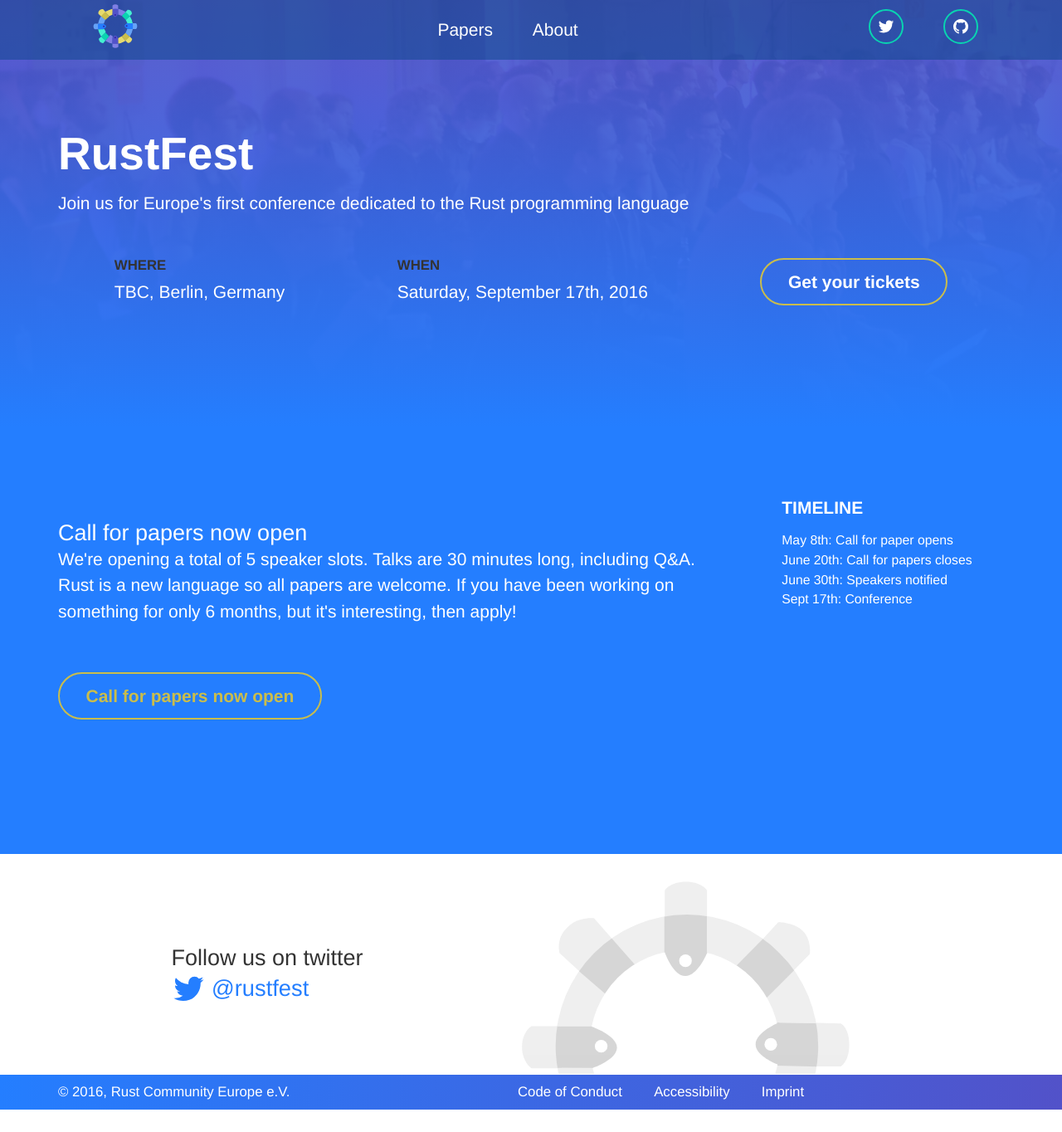
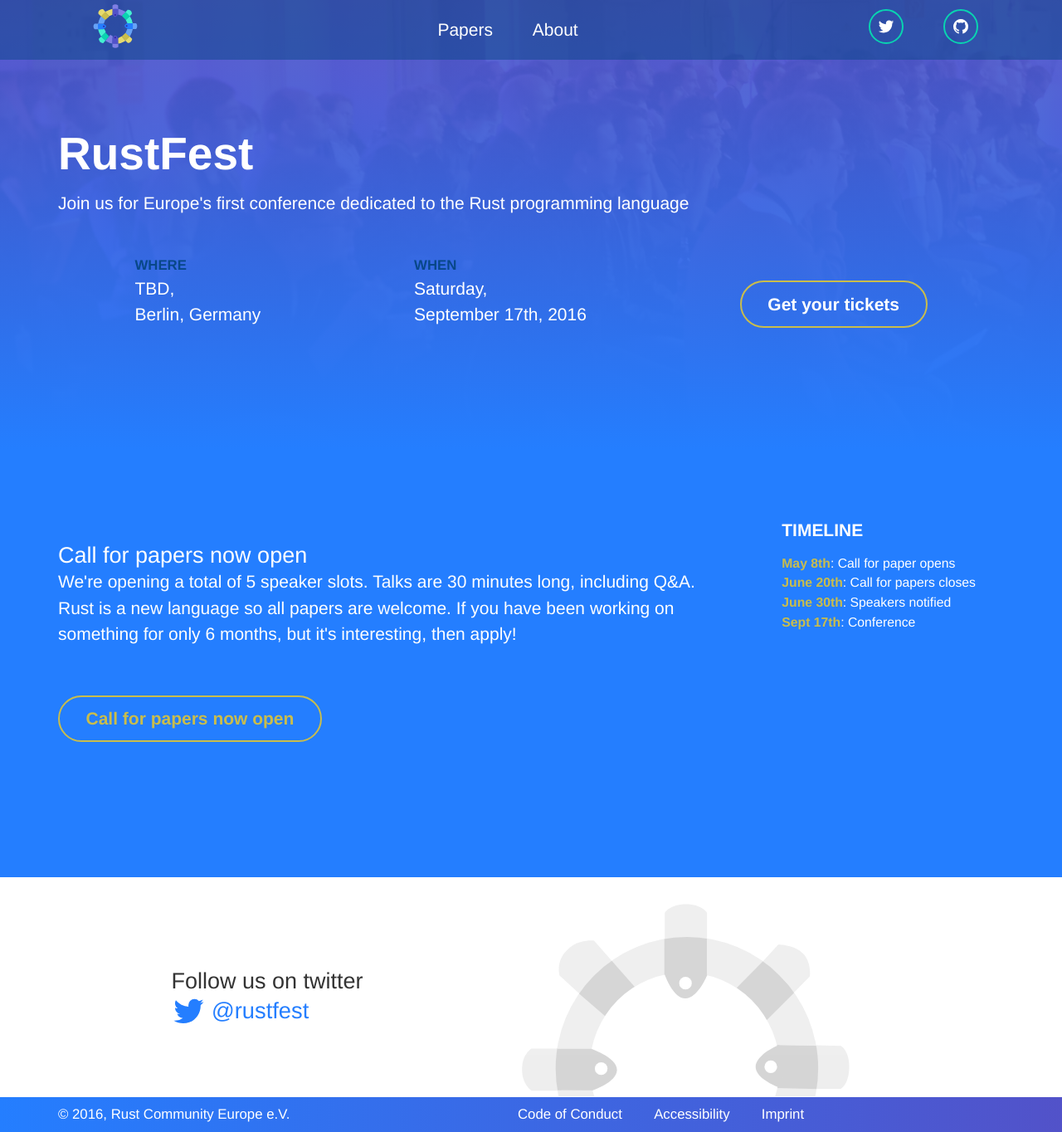
Before and after one commit to RustFestEU/blog.rustfest.eu, a Jekyll site: the page built from home.html, in a window 1280 px wide. Shown: the whole page at 83% size. Built offline with Jekyll 4.4.1, drawn with Linux system fonts in a browser that asks for light colours; before the commit the page ends 1337 px from its top, so only the background shows below that.

Commit message:
improve home design

```diff
--- a/_sass/_layout.scss
+++ b/_sass/_layout.scss
@@ -7,6 +7,14 @@
   "components/home",
   "components/footer"
 ;
+
+.desc {
+  margin: 0.25em 0;
+  text-transform: uppercase;
+  font-size: 0.8em;
+  font-weight: bold;
+  color: $brand_dark_blue;
+}
 
 
 // and other specifics
@@ -18,12 +26,9 @@
   p {
     margin-bottom: 0;
   }
-  .desc {
-    margin: 0.25em 0;
-    text-transform: uppercase;
-    font-size: 0.8em;
-    font-weight: bold;
-    color: $dark-gray;
+  .highlight {
+    color: $brand_yellow;
+    font-style: bold;
   }
 }
 
--- a/_sass/base/_typography.scss
+++ b/_sass/base/_typography.scss
@@ -16,6 +16,10 @@
   font-size: modular-scale(1);
   line-height: $heading-line-height;
   margin: 0 0 $small-spacing;
+}
+
+address {
+  font-style: normal;
 }
 
 p {
--- a/_sass/components/_hero.scss
+++ b/_sass/components/_hero.scss
@@ -34,6 +34,9 @@
   }
   a, a:visited {
     color: $brand_yellow;
-
+  }
+  .highlight {
+    color: $brand_yellow;
+    font-weight: bold;
   }
 }
--- a/home.html
+++ b/home.html
@@ -11,15 +11,17 @@
       <div>
         <p class="desc">Where</p>
         <p>
-          TBC,
-          Berlin, Germany
+          <address>
+            TBD, <br/>
+            Berlin, Germany
+          </address>
         </p>
       </div>
 
       <div>
         <p class="desc">When</p>
         <p>
-          Saturday,
+          Saturday, <br />
           September 17th, 2016
         </p>
       </div>
@@ -47,10 +49,10 @@
       <div class="timeline">
         <h3>Timeline</h3>
         <p>
-          May 8th: Call for paper opens <br>
-          June 20th: Call for papers closes<br>
-          June 30th: Speakers notified <br>
-          Sept 17th: Conference
+          <span class="highlight">May 8th</span>: Call for paper opens <br>
+          <span class="highlight">June 20th</span>: Call for papers closes<br>
+          <span class="highlight">June 30th</span>: Speakers notified <br>
+          <span class="highlight">Sept 17th</span>: Conference
         </p>
       </div>
     </div>
```
